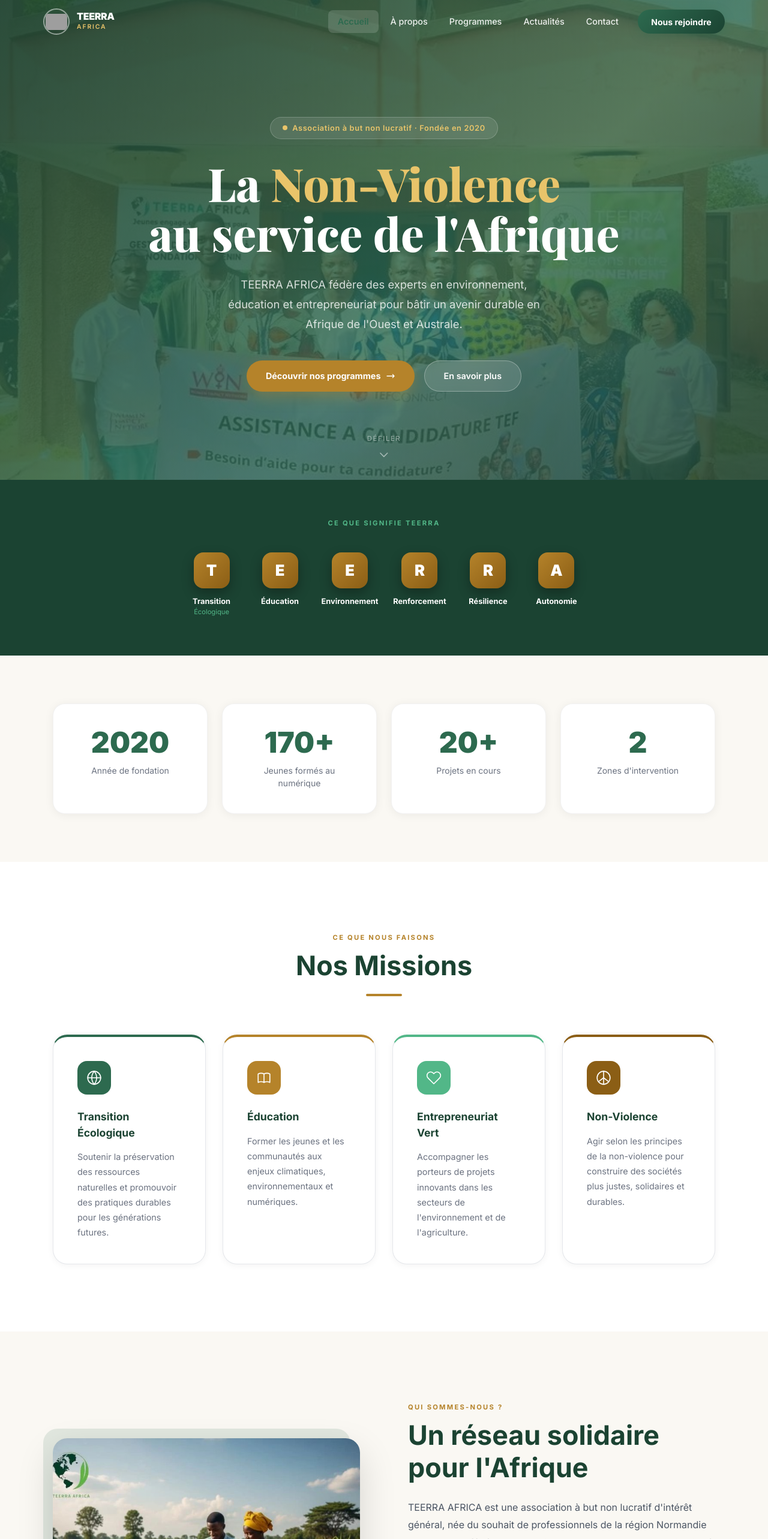
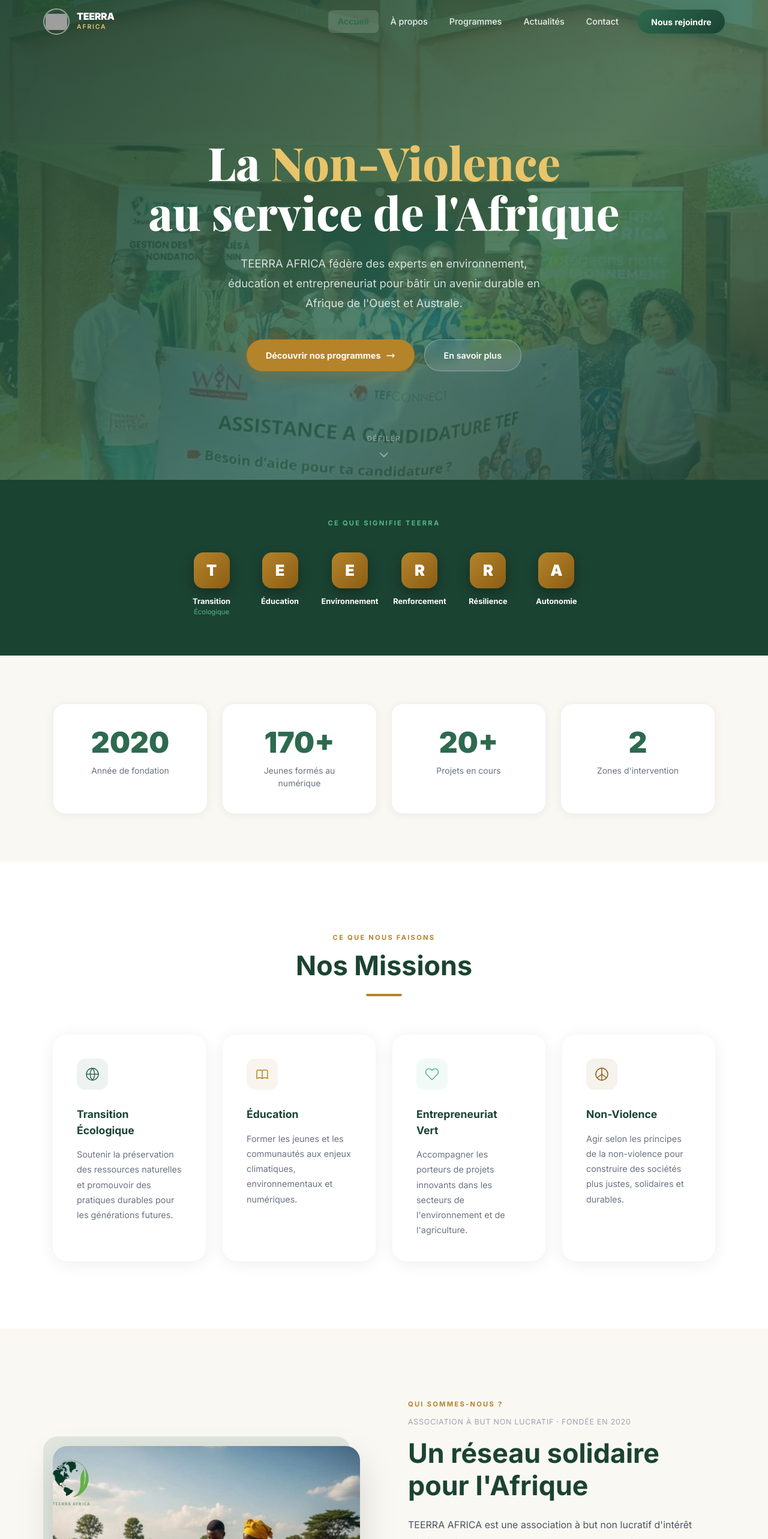
Before and after one commit to VOGLOSSOU/TeerraAfrica, a Next.js app: page / in a window 1280 px wide. Shown: the top 2566 px of the page at 60% size. Built offline with nearby package versions, Linux system fonts and the light colour scheme; grey boxes are pictures that could not be loaded; a web font is replaced by a local one.

Commit message:
amélioration des cartes au niveau de la page d' acceuil

```diff
--- a/app/page.tsx
+++ b/app/page.tsx
@@ -29,21 +29,6 @@ export default function HomePage() {
             display: 'flex', flexDirection: 'column', alignItems: 'center',
           }}
         >
-          {/* Badge */}
-          <div
-            style={{
-              display: 'inline-flex', alignItems: 'center', gap: '0.5rem',
-              background: 'rgba(255,255,255,0.1)', backdropFilter: 'blur(8px)',
-              border: '1px solid rgba(255,255,255,0.2)', borderRadius: '99px',
-              padding: '0.5rem 1.25rem', marginBottom: '2rem',
-            }}
-          >
-            <span style={{ width: 8, height: 8, background: '#e9c46a', borderRadius: '50%', display: 'inline-block', flexShrink: 0 }}></span>
-            <span style={{ color: '#e9c46a', fontSize: '0.8rem', fontWeight: 600, letterSpacing: '0.05em' }}>
-              Association à but non lucratif · Fondée en 2020
-            </span>
-          </div>
-
           {/* Headline */}
           <h1
             style={{
@@ -200,25 +185,26 @@ export default function HomePage() {
 
           <div style={{ display: 'grid', gridTemplateColumns: 'repeat(auto-fit, minmax(240px, 1fr))', gap: '1.75rem' }}>
             {[
-              { icon: <IconGlobe size={26} color="#fff" />, title: 'Transition Écologique', desc: 'Soutenir la préservation des ressources naturelles et promouvoir des pratiques durables pour les générations futures.', accent: '#2d6a4f' },
-              { icon: <IconBook size={26} color="#fff" />, title: 'Éducation', desc: 'Former les jeunes et les communautés aux enjeux climatiques, environnementaux et numériques.', accent: '#b5832a' },
-              { icon: <IconLeaf size={26} color="#fff" />, title: 'Entrepreneuriat Vert', desc: "Accompagner les porteurs de projets innovants dans les secteurs de l'environnement et de l'agriculture.", accent: '#52b788' },
-              { icon: <IconPeace size={26} color="#fff" />, title: 'Non-Violence', desc: 'Agir selon les principes de la non-violence pour construire des sociétés plus justes, solidaires et durables.', accent: '#8b5e15' },
+              { icon: <IconGlobe size={24} color="#2d6a4f" />, title: 'Transition Écologique', desc: 'Soutenir la préservation des ressources naturelles et promouvoir des pratiques durables pour les générations futures.', accent: '#2d6a4f', accentLight: 'rgba(45,106,79,0.08)' },
+              { icon: <IconBook size={24} color="#b5832a" />, title: 'Éducation', desc: 'Former les jeunes et les communautés aux enjeux climatiques, environnementaux et numériques.', accent: '#b5832a', accentLight: 'rgba(181,131,42,0.08)' },
+              { icon: <IconLeaf size={24} color="#52b788" />, title: 'Entrepreneuriat Vert', desc: "Accompagner les porteurs de projets innovants dans les secteurs de l'environnement et de l'agriculture.", accent: '#52b788', accentLight: 'rgba(82,183,136,0.08)' },
+              { icon: <IconPeace size={24} color="#8b5e15" />, title: 'Non-Violence', desc: 'Agir selon les principes de la non-violence pour construire des sociétés plus justes, solidaires et durables.', accent: '#8b5e15', accentLight: 'rgba(139,94,21,0.08)' },
             ].map((m, i) => (
               <div
                 key={i}
                 className="card"
                 style={{
-                  background: '#ffffff', borderRadius: '24px',
-                  padding: '2.5rem', border: '1px solid #e5e7eb',
-                  borderTop: `4px solid ${m.accent}`,
-                  boxShadow: '0 2px 12px rgba(0,0,0,0.05)',
+                  background: '#ffffff',
+                  borderRadius: '24px',
+                  padding: '2.5rem',
+                  boxShadow: '0 4px 28px rgba(0,0,0,0.07)',
                 }}
               >
                 <div style={{
-                  width: 56, height: 56, borderRadius: '16px',
-                  background: m.accent, display: 'flex', alignItems: 'center',
-                  justifyContent: 'center', marginBottom: '1.5rem',
+                  width: 52, height: 52, borderRadius: '14px',
+                  background: m.accentLight,
+                  display: 'flex', alignItems: 'center',
+                  justifyContent: 'center', marginBottom: '1.75rem',
                 }}>
                   {m.icon}
                 </div>
@@ -261,6 +247,9 @@ export default function HomePage() {
             {/* Content */}
             <div>
               <span className="section-label">Qui sommes-nous ?</span>
+              <p style={{ fontSize: '0.78rem', color: '#9ca3af', letterSpacing: '0.06em', textTransform: 'uppercase', marginBottom: '1rem' }}>
+                Association à but non lucratif · Fondée en 2020
+              </p>
               <h2 className="heading-lg" style={{ marginBottom: '1.5rem' }}>
                 Un réseau solidaire<br />pour l&apos;Afrique
               </h2>
```
Also changed, not shown: 1 other file (tests, documents, lock files or other folders).
